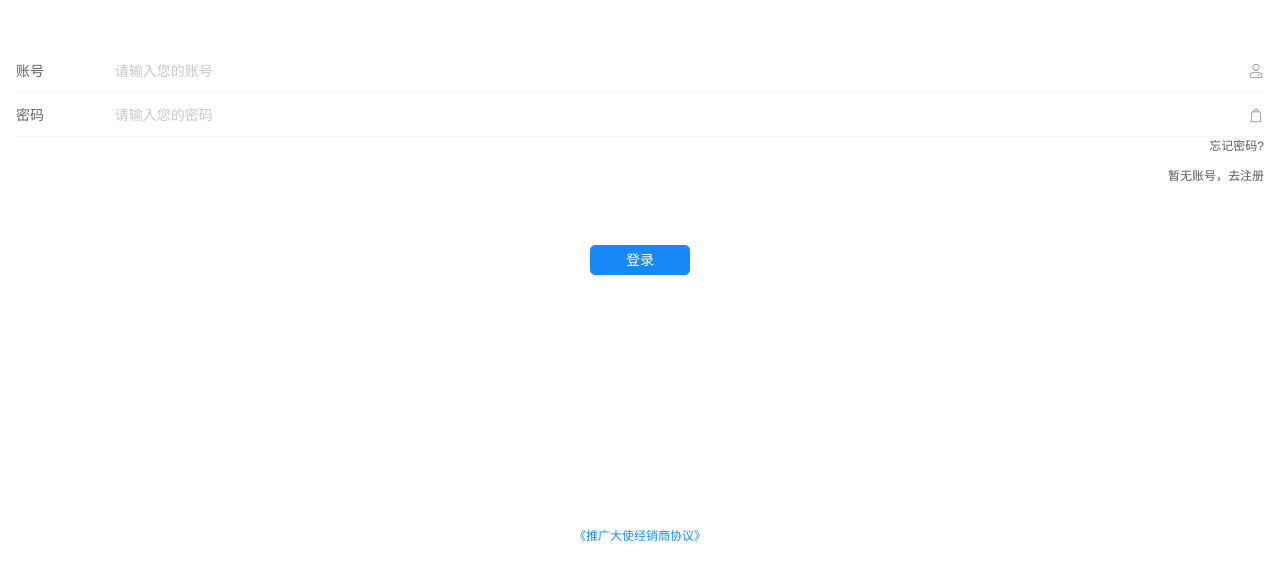
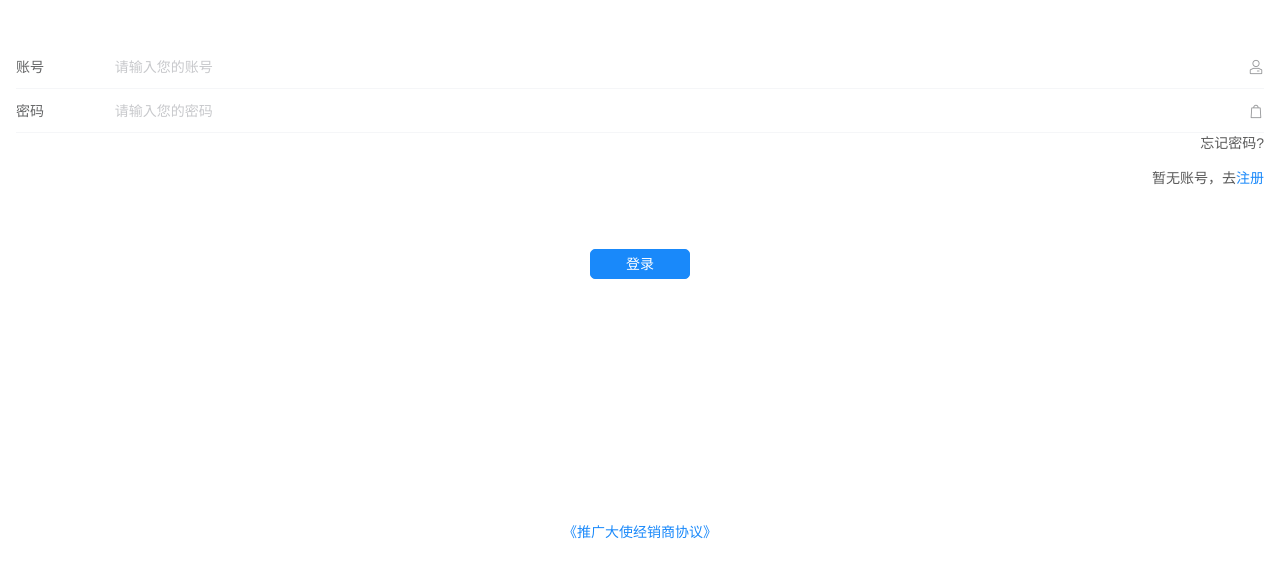
Before and after one commit to sebastiankennedy/vue-web-app-skeleton, a Vue app: page /auth/login in a window 1280 px wide. Shown: the part 238-800 px from the top of the page. Built offline with nearby package versions, Linux system fonts and the light colour scheme; no server answers.

Commit message:
feat: 用户登录页面

```diff
--- a/src/store/modules/auth.js
+++ b/src/store/modules/auth.js
@@ -1,3 +1,5 @@
+import { setJsonWebToken, getJsonWebToken } from '@/utils/auth'
+
 export default {
     state: {
         name: null,
@@ -5,6 +7,12 @@ export default {
         avatar: null,
     },
     actions: {
+        login({ commit }, data) {
+            setJsonWebToken(data.token)
+            commit('SET_NAME', data.name)
+            commit("SET_TOKEN", getJsonWebToken())
+            commit('SET_AVATAR', data.avatar)
+        }
     },
     mutations: {
         SET_NAME: (state, name) => {
--- a/src/styles/index.scss
+++ b/src/styles/index.scss
@@ -20,3 +20,7 @@ img {
 #app {
     height: 100%;
 }
+
+.text-blue {
+    color: $blue;
+}
--- a/src/styles/variables.scss
+++ b/src/styles/variables.scss
@@ -0,0 +1 @@
+$blue: #1A89FA
--- a/src/utils/auth.js
+++ b/src/utils/auth.js
@@ -1,18 +1,18 @@
-import localStorage from './local-storage'
+import ls from './local-storage'
 import Cookies from 'js-cookie'
 
 const jsonWebTokenKey = 'json_web_token'
 
 export function getJsonWebToken() {
-    return localStorage.getItem(jsonWebTokenKey)
+    return ls.getItem(jsonWebTokenKey)
 }
 
 export function setJsonWebToken(token) {
-    return localStorage.setItem(jsonWebTokenKey, token)
+    return ls.setItem(jsonWebTokenKey, token)
 }
 
 export function removeJsonWebToken() {
-    return localStorage.removeItem(jsonWebTokenKey)
+    return ls.removeItem(jsonWebTokenKey)
 }
 
 const cookieToken = 'access_token'
--- a/src/utils/local-storage.js
+++ b/src/utils/local-storage.js
@@ -1,17 +1,17 @@
-const localStorage = localStorage
+const ls = {}
 
-export default {
-    setItem(name, value) {
+ls.setItem = (name, value) => {
     localStorage.setItem(name, JSON.stringify(value))
-    },
-    getItem(name) {
+}
+ls.getItem = (name) => {
     try {
         return JSON.parse(localStorage.getItem(name))
     } catch (e) {
         return null
     }
-    },
-    removeItem(name) {
+}
+ls.removeItem = (name) => {
     localStorage.removeItem(name)
 }
-}
+
+export default ls;
--- a/src/utils/request.js
+++ b/src/utils/request.js
@@ -12,12 +12,10 @@ const service = axios.create({
 // 添加请求拦截器
 service.interceptors.request.use(config => {
     // 发送请求之前逻辑
-    if (store.getters.jsonWebToken) {
-        config.headers['Authorization'] = 'Bearer ' + getJsonWebToken
-    }
-
-    if (store.getters.accessToken) {
-        config.headers['X-ACCESS-Token'] = getToken
+    if (getJsonWebToken()) {
+        config.headers['Authorization'] = 'Bearer ' + getJsonWebToken()
+    } else if (getToken()) {
+        config.headers['X-ACCESS-Token'] = getToken()
     }
 
     if (process.env.VUE_APP_ENV === 'local') {
@@ -50,8 +48,20 @@ service.interceptors.response.use(response => {
         console.log('HTTP 响应之后', response)
     }
 
-    if (response.status === 200) {
+    if (response.status === 200 && response.data.status_code === 0) {
+        if (response.data.message !== 'success') {
+            Toast.success(response.data.message)
+        }
+
         return response.data
+    }
+
+    if (response.status !== 200 || response.data.status_code !== 0) {
+        Toast.fail({
+            message: response.data.message,
+            forbidClick: true,
+            duration: 3000,
+        })
     }
 
     return response
@@ -64,7 +74,7 @@ service.interceptors.response.use(response => {
     Toast.fail({
         message: error.message,
         forbidClick: true,
-        duration: 5000
+        duration: 3000
     })
 
     return Promise.reject(error)
--- a/src/views/pages/auth/login.vue
+++ b/src/views/pages/auth/login.vue
@@ -23,7 +23,11 @@
           />
           <div class="auth-login-form-register-and-forget-password">
             <p>忘记密码?</p>
-            <p>暂无账号，去注册</p>
+            <p>
+              暂无账号，去<router-link class="text-blue" to="/auth/register"
+                >注册</router-link
+              >
+            </p>
           </div>
           <div class="auth-login-form-footer">
             <van-button
@@ -31,6 +35,7 @@
               type="info"
               native-type="submit"
               size="normal"
+              click="onSubmit"
             >
               登录
             </van-button>
@@ -39,13 +44,18 @@
       </van-row>
     </div>
     <div class="auth-login-page-footer">
-      <p><router-link to="/auth/notice">《推广大使经销商协议》</router-link></p>
+      <p>
+        <router-link class="text-blue" to="/auth/notice"
+          >《推广大使经销商协议》</router-link
+        >
+      </p>
     </div>
   </div>
 </template>
 
 <script>
 import Vue from "vue";
+import AuthApi from "@/api/auth";
 import { Col, Row, Form, Field, Button } from "vant";
 
 Vue.use(Col);
@@ -63,7 +73,30 @@ export default {
     };
   },
   methods: {
-    onSubmit() {},
+    onSubmit() {
+      const data = {
+        username: this.username,
+        password: this.password,
+      };
+      AuthApi.login(data)
+        .then((response) => {
+          if (process.env.VUE_APP_ENV === "local") {
+            console.log(response);
+          }
+          const data = {
+            name: response.data.name,
+            token: response.data.meta.token,
+            avatar: response.data.avatar,
+          };
+
+          this.$store.dispatch("login", data);
+        })
+        .catch((error) => {
+          if (process.env.VUE_APP_ENV === "local") {
+            console.log(error);
+          }
+        });
+    },
   },
 };
 </script>
@@ -82,7 +115,7 @@ export default {
 .auth-login-form-register-and-forget-password > p {
   padding-right: 1rem;
   text-align: right;
-  font-size: 12px;
+  font-size: 14px;
 }
 
 .auth-login-form-footer {
@@ -102,7 +135,7 @@ export default {
   width: 100%;
 }
 .auth-login-page-footer > p {
-  font-size: 12px;
+  font-size: 14px;
   text-align: center;
 }
 </style>
```
Lines whose indentation alone changed are shown as unchanged.
